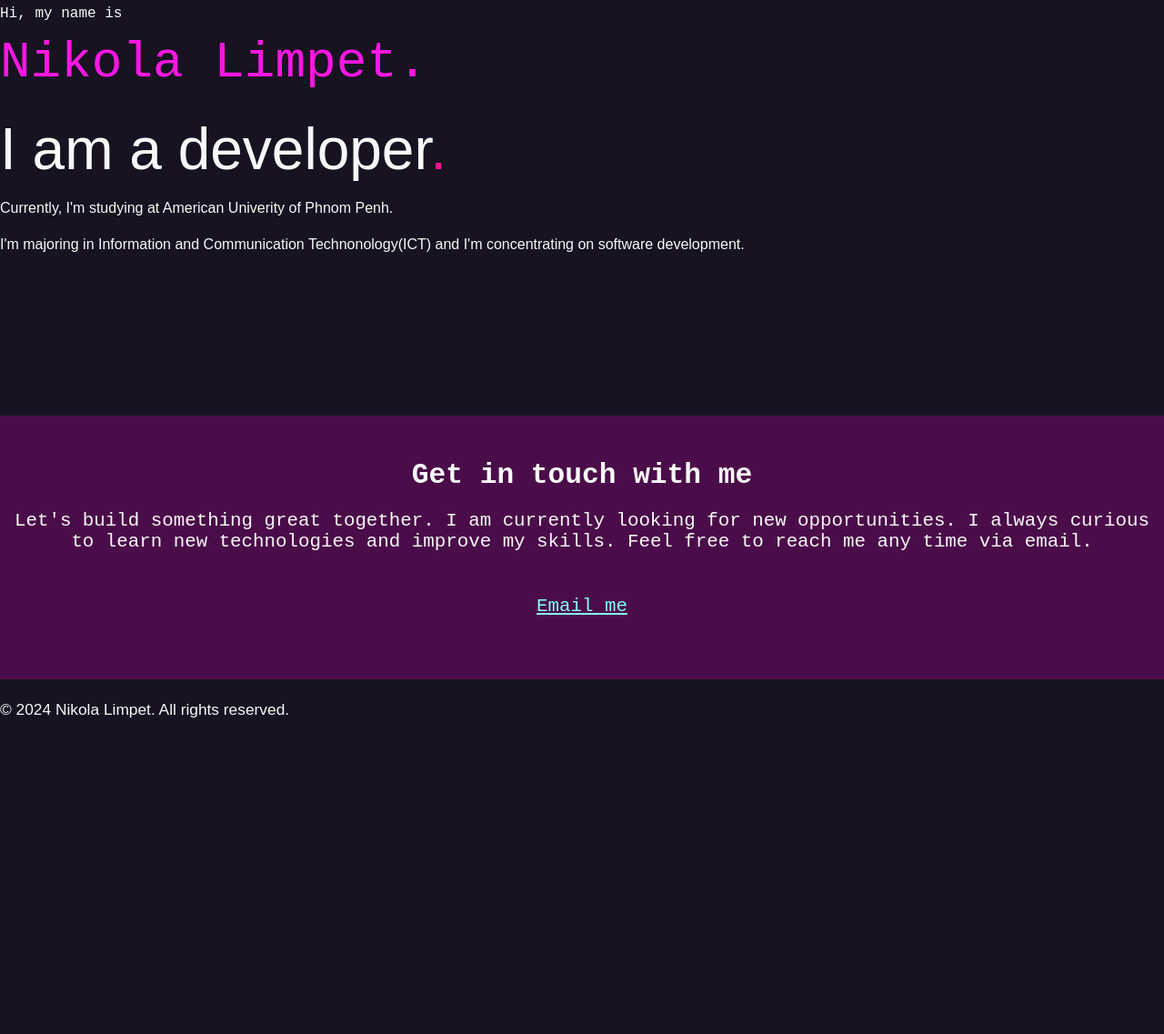
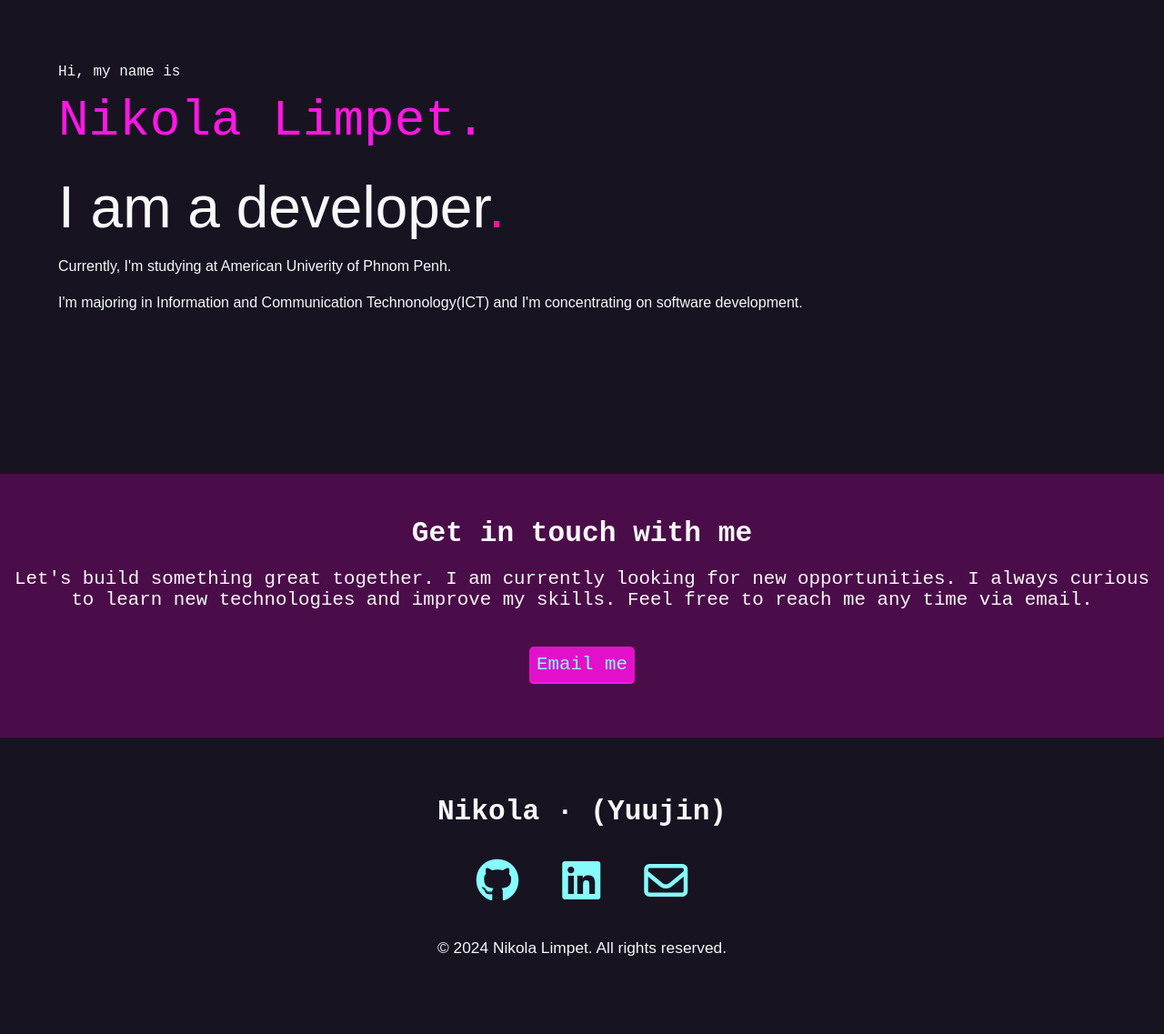
Before and after one commit to Nikola-Limpet/portfolio-website.github.io, a plain HTML site: page index.html in a window 1280 px wide. Shown: the part 121-1258 px from the top of the page at 91% size. Before the commit the page ends 933 px from the top, so only its background shows below. Drawn offline with Linux system fonts and the light colour scheme; a web font is replaced by a local one.

Commit message:
update footer

```diff
--- a/index.html
+++ b/index.html
@@ -8,7 +8,7 @@
   <link href="https://fonts.googleapis.com/css2?family=Oxygen+Mono&display=swap" rel="stylesheet">
   <!-- link to font-awsome -->
   <link rel="stylesheet" href="https://cdnjs.cloudflare.com/ajax/libs/font-awesome/6.0.0-beta3/css/all.min.css">
-  <title>Portfolio</title>
+  <title>Nikola's Portfolio</title>
 </head>
 <body>
   <nav>
@@ -33,7 +33,7 @@
     </ul>
   </nav>
   <section id="intro">
-      <p class="name"> Hi, my name is <span>Nikola Limpet.</span>
+      <p class="name"> Hi, my name is <span class="highlight">Nikola Limpet.</span>
       </p>
       <h2>I am a developer<span id="dot">.</span></h2>
       <p>Currently, I'm studying at <span>American Univerity of Phnom Penh</span>.</p>
@@ -50,12 +50,35 @@
     I always curious to learn new technologies and improve my skills.
     Feel free to reach me any time via email.
     </p>
-    <p><a href="mailto:al9725755@gmail.com">Email me</a></p>
+    <p><a href="mailto:al9725755@gmail.com" class="button">Email me</a></p>
   </section>
 
 
-  <section id="footer">
+  <footer>
+    <h2 class="highlight"> Nikola &middot; (Yuujin)</h2>
+    <ul>
+      <li>
+        <a href="https://github.com/Nikola-Limpet" target="_blank">
+          <i class="fa-brands fa-github" aria-hidden="true"></i>
+          <span class="sr-only">Github</span>
+        </a>
+      </li>
+
+      <li>
+        <a href="https://www.linkedin.com/in/lim-nikola-64a68227a" target="_blank" >
+          <i class="fa-brands fa-linkedin" aria-hidden="true"></i>
+          <span class="sr-only">LinkedIn</span>
+        </a>
+      </li>
+      <li>
+        <a href="mailto:al9725755@gmail.com" >
+          <i class="fa-regular fa-envelope" aria-hidden="true"></i>
+          <span class="sr-only">Email</span>
+        </a>
+      </li>
+
+    </ul>
     <p><small> © 2024 Nikola Limpet. All rights reserved.</p>
-  </section>
+  </footer>
 </body>
 </html>
--- a/styles.css
+++ b/styles.css
@@ -40,7 +40,10 @@ h1, h2, h3 {
 
 /* intro  */
 #intro {
-  padding-bottom: 10rem;
+  padding:4rem 1.5rem 10rem 1.5rem;
+  max-width: 1200px;
+  margin: 0 auto;
+
 }
 
 #intro p {
@@ -135,6 +138,7 @@ nav a:hover {
   border-bottom: 2px solid var(--hotmag);
   color: var(--white);
   font-family: var(--mono);
+  text-decoration: none;
 }
 .button:hover {
   background-color: var(--hotmag);
@@ -152,5 +156,34 @@ nav a:hover {
     text-align: left;
       margin-right: auto;
   }
+}
+
+/* footer */
+footer {
+  text-align: center;
+  padding: 4rem 1rem;
+}
+
+footer ul{
+  list-style-type: none;
+  padding: 0;
+  margin: 2rem 0;
+  display: flex;
+  flex-flow: row wrap;
+  justify-content: center;
+  align-items: center;
+  gap: 3rem;
+  font-size: 3rem;
+}
+footer a {
+  color: var(--aqua);
+  text-decoration: none;
+  display: block;
+}
+footer a:hover {
+  color: var(--hotmag);
+}
+.highlight {
+  font-family: var(--mono);
 
 }
```
